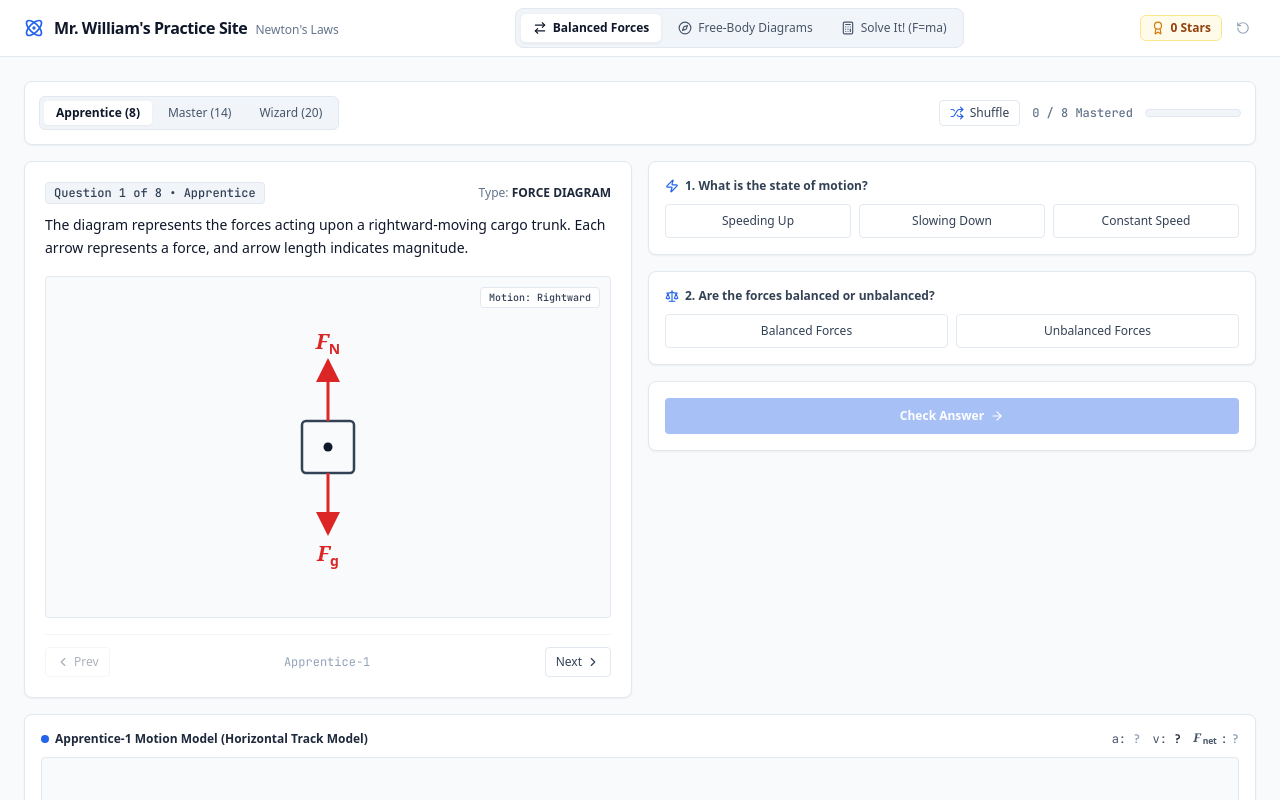
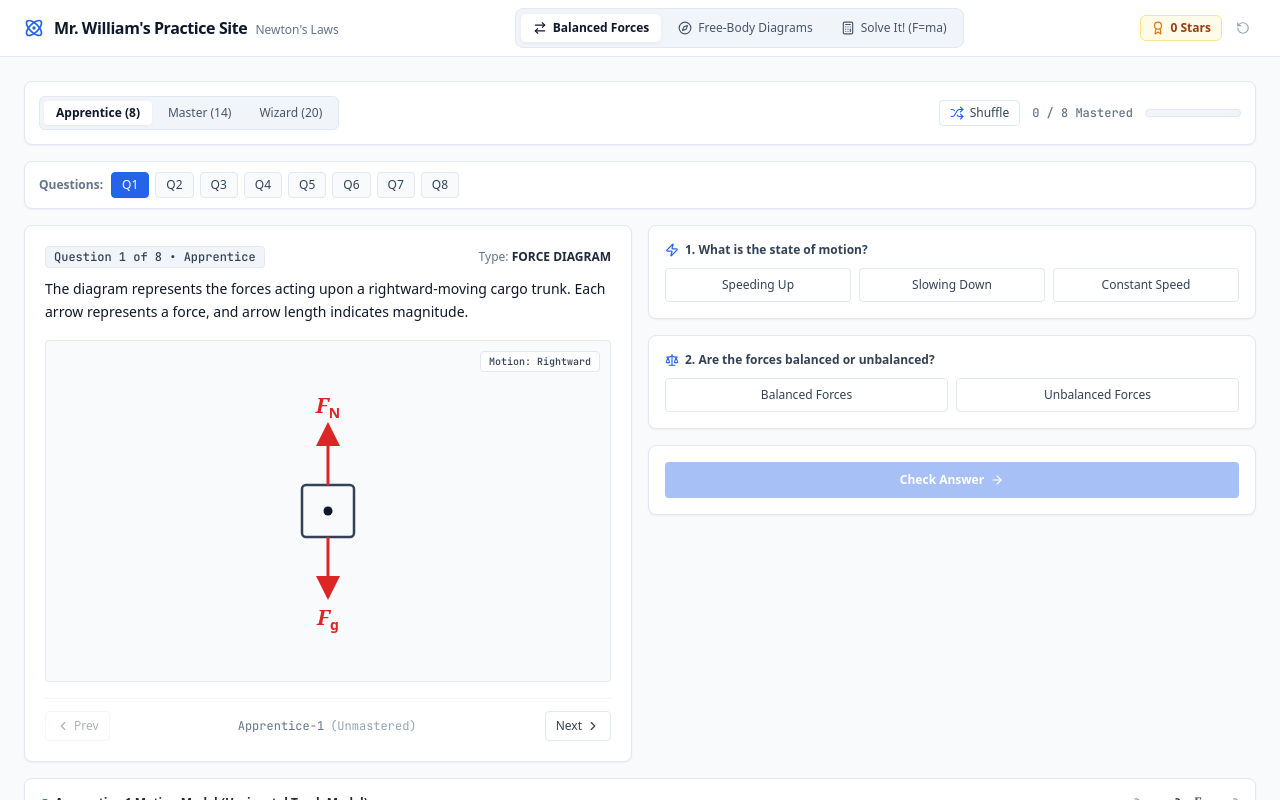
Before and after one commit to StwFate/Physics_Site, a React (Vite) app in the folder Physics_Site/: page / in a window 1280 px wide. Shown: the top 800 px of the page. Built offline with nearby package versions, Linux system fonts and the light colour scheme.

Commit message:
feat(BalancedForcesModule): add question selector strip, level completion progression, and gated retry flow

```diff
--- a/Physics_Site/src/components/BalancedForcesModule.jsx
+++ b/Physics_Site/src/components/BalancedForcesModule.jsx
@@ -103,6 +103,8 @@ export default function BalancedForcesModule() {
   }
 
   const completedInLevel = questions.filter((q) => completedQuestions[q.id]).length
+  const allDoneInLevel = questions.length > 0 && questions.every((q) => completedQuestions[q.id])
+  const firstUnmasteredIndex = questions.findIndex((q) => !completedQuestions[q.id])
 
   // Simulation parameters directly from dynamic question physics
   const fNet = currentQ?.simParams?.fNet !== undefined
@@ -169,6 +171,75 @@ export default function BalancedForcesModule() {
         </div>
       </div>
 
+      {/* Level Mastered Celebration Banner */}
+      {allDoneInLevel && (
+        <div className="bg-gradient-to-r from-emerald-50 via-teal-50 to-blue-50 border border-emerald-300 rounded-lg p-3.5 flex flex-col sm:flex-row items-center justify-between gap-3 shadow-xs animate-in fade-in">
+          <div className="flex items-center gap-3">
+            <span className="text-2xl">🎉</span>
+            <div>
+              <div className="text-xs font-bold text-emerald-900">
+                {currentLevel} Level Mastered! ({completedInLevel} / {questions.length} Stars)
+              </div>
+              <div className="text-[11px] text-emerald-700">
+                {currentLevel === 'Wizard'
+                  ? 'Grandmaster achievement unlocked! You have mastered all three tiers of Balanced Forces.'
+                  : `All ${currentLevel} questions mastered. Ready to advance to ${currentLevel === 'Apprentice' ? 'Master' : 'Wizard'}?`}
+              </div>
+            </div>
+          </div>
+          {currentLevel === 'Apprentice' && (
+            <button
+              onClick={() => handleLevelChange('Master')}
+              className="px-3.5 py-1.5 bg-emerald-600 hover:bg-emerald-700 text-white font-semibold text-xs rounded shadow-sm flex items-center gap-1.5 transition-colors whitespace-nowrap"
+            >
+              <span>Proceed to Master Level (14 Qs)</span>
+              <ArrowRight className="w-3.5 h-3.5" />
+            </button>
+          )}
+          {currentLevel === 'Master' && (
+            <button
+              onClick={() => handleLevelChange('Wizard')}
+              className="px-3.5 py-1.5 bg-emerald-600 hover:bg-emerald-700 text-white font-semibold text-xs rounded shadow-sm flex items-center gap-1.5 transition-colors whitespace-nowrap"
+            >
+              <span>Proceed to Wizard Level (20 Qs)</span>
+              <ArrowRight className="w-3.5 h-3.5" />
+            </button>
+          )}
+        </div>
+      )}
+
+      {/* Question Selector Strip */}
+      <div className="bg-white border border-slate-200 rounded-lg p-2.5 flex items-center justify-between gap-2 shadow-sm overflow-x-auto scrollbar-thin">
+        <div className="flex items-center gap-2">
+          <span className="text-xs text-slate-500 font-semibold whitespace-nowrap pl-1">
+            Questions:
+          </span>
+          <div className="flex items-center gap-1.5 flex-wrap">
+            {questions.map((q, idx) => {
+              const isMastered = !!completedQuestions[q.id]
+              const isCurrent = currentIndex === idx
+              return (
+                <button
+                  key={q.id}
+                  onClick={() => setCurrentIndex(idx)}
+                  className={`px-2.5 py-1 rounded text-xs font-medium transition-all flex items-center gap-1 border whitespace-nowrap ${
+                    isCurrent
+                      ? 'bg-blue-600 border-blue-600 text-white font-bold shadow-sm'
+                      : isMastered
+                      ? 'bg-emerald-50 border-emerald-300 text-emerald-800 hover:bg-emerald-100 font-semibold'
+                      : 'bg-slate-50 border-slate-200 text-slate-700 hover:bg-slate-100'
+                  }`}
+                  title={`Question ${idx + 1} (${isMastered ? 'Mastered ⭐' : 'Unmastered'})`}
+                >
+                  <span>Q{idx + 1}</span>
+                  {isMastered && <span className="text-amber-500 text-[11px] leading-none">⭐</span>}
+                </button>
+              )
+            })}
+          </div>
+        </div>
+      </div>
+
       {/* Main Question Workspace */}
       <div className="grid grid-cols-1 lg:grid-cols-12 gap-4">
         {/* Left Column: Visual Representation */}
@@ -205,8 +276,13 @@ export default function BalancedForcesModule() {
             >
               <ChevronLeft className="w-3.5 h-3.5" /> Prev
             </button>
-            <span className="font-mono text-slate-400 text-xs">
-              {formatQuestionId(currentQ.id)} {completedQuestions[currentQ.id] && '⭐'}
+            <span className="font-mono text-slate-500 text-xs flex items-center gap-1.5">
+              <span>{formatQuestionId(currentQ.id)}</span>
+              {completedQuestions[currentQ.id] ? (
+                <span className="text-amber-500 font-bold">⭐ Mastered</span>
+              ) : (
+                <span className="text-slate-400 font-normal">(Unmastered)</span>
+              )}
             </span>
             <button
               onClick={handleNext}
@@ -305,26 +381,74 @@ export default function BalancedForcesModule() {
                   </div>
                 )}
 
-                <div className="flex gap-2">
+                {/* Gated Action Buttons */}
+                {!isCorrect ? (
                   <button
                     onClick={() => {
                       setIsSubmitted(false)
+                      setIsCorrect(false)
                       setSelectedMotion(null)
                       setSelectedForce(null)
                     }}
-                    className="flex-1 py-1.5 px-3 bg-white border border-slate-300 hover:bg-slate-50 text-slate-700 rounded text-xs font-medium flex items-center justify-center gap-1 transition-colors"
+                    className="w-full py-2 px-3 bg-white border border-slate-300 hover:bg-slate-50 text-slate-700 rounded text-xs font-semibold flex items-center justify-center gap-1.5 transition-colors shadow-xs"
                   >
-                    <RotateCcw className="w-3 h-3" /> Try Again
+                    <RotateCcw className="w-3.5 h-3.5 text-slate-500" />
+                    <span>Try Again</span>
                   </button>
-                  {currentIndex < questions.length - 1 && (
+                ) : (
+                  <div className="space-y-2">
+                    {currentIndex < questions.length - 1 ? (
                       <button
                         onClick={handleNext}
-                      className="flex-1 py-1.5 px-3 bg-blue-600 hover:bg-blue-700 text-white font-semibold rounded text-xs flex items-center justify-center gap-1 transition-colors shadow-sm"
+                        className="w-full py-2.5 px-4 bg-blue-600 hover:bg-blue-700 text-white font-semibold rounded text-xs flex items-center justify-center gap-1.5 transition-colors shadow-sm"
                       >
-                      Next <ArrowRight className="w-3 h-3" />
+                        <span>Next Question</span>
+                        <ArrowRight className="w-3.5 h-3.5" />
+                      </button>
+                    ) : allDoneInLevel ? (
+                      currentLevel === 'Apprentice' ? (
+                        <button
+                          onClick={() => handleLevelChange('Master')}
+                          className="w-full py-2.5 px-4 bg-emerald-600 hover:bg-emerald-700 text-white font-bold rounded text-xs flex items-center justify-center gap-2 transition-colors shadow-md animate-pulse"
+                        >
+                          <span>Level Mastered! Proceed to Master Level (14 Qs)</span>
+                          <ArrowRight className="w-4 h-4" />
+                        </button>
+                      ) : currentLevel === 'Master' ? (
+                        <button
+                          onClick={() => handleLevelChange('Wizard')}
+                          className="w-full py-2.5 px-4 bg-emerald-600 hover:bg-emerald-700 text-white font-bold rounded text-xs flex items-center justify-center gap-2 transition-colors shadow-md animate-pulse"
+                        >
+                          <span>Level Mastered! Proceed to Wizard Level (20 Qs)</span>
+                          <ArrowRight className="w-4 h-4" />
+                        </button>
+                      ) : (
+                        <button
+                          onClick={handleShuffle}
+                          className="w-full py-2.5 px-4 bg-indigo-600 hover:bg-indigo-700 text-white font-bold rounded text-xs flex items-center justify-center gap-2 transition-colors shadow-md"
+                        >
+                          <span>🏆 Grandmaster Complete! Shuffle & Practice Again</span>
+                          <RotateCcw className="w-4 h-4" />
+                        </button>
+                      )
+                    ) : (
+                      <div className="space-y-2">
+                        <div className="text-xs text-amber-800 bg-amber-50 border border-amber-200 rounded p-2 text-center font-medium">
+                          You completed Question {questions.length}, but have {completedInLevel} of {questions.length} stars mastered.
+                        </div>
+                        {firstUnmasteredIndex >= 0 && (
+                          <button
+                            onClick={() => setCurrentIndex(firstUnmasteredIndex)}
+                            className="w-full py-2.5 px-4 bg-amber-600 hover:bg-amber-700 text-white font-semibold rounded text-xs flex items-center justify-center gap-1.5 transition-colors shadow-sm"
+                          >
+                            <span>Jump to Unmastered Question (Q{firstUnmasteredIndex + 1})</span>
+                            <ArrowRight className="w-3.5 h-3.5" />
                           </button>
                         )}
                       </div>
+                    )}
+                  </div>
+                )}
               </div>
             )}
           </div>
```
Lines whose indentation alone changed are shown as unchanged.
